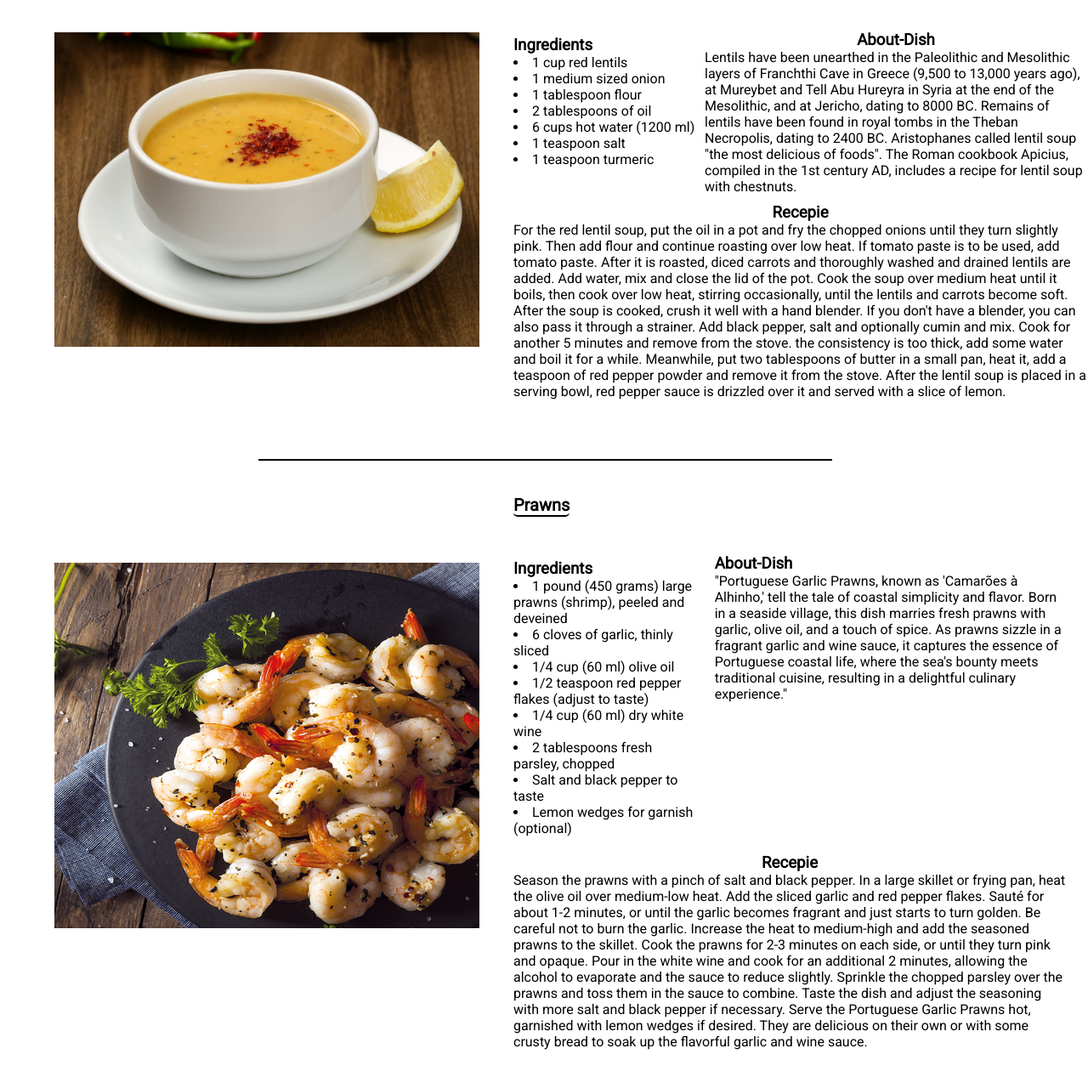
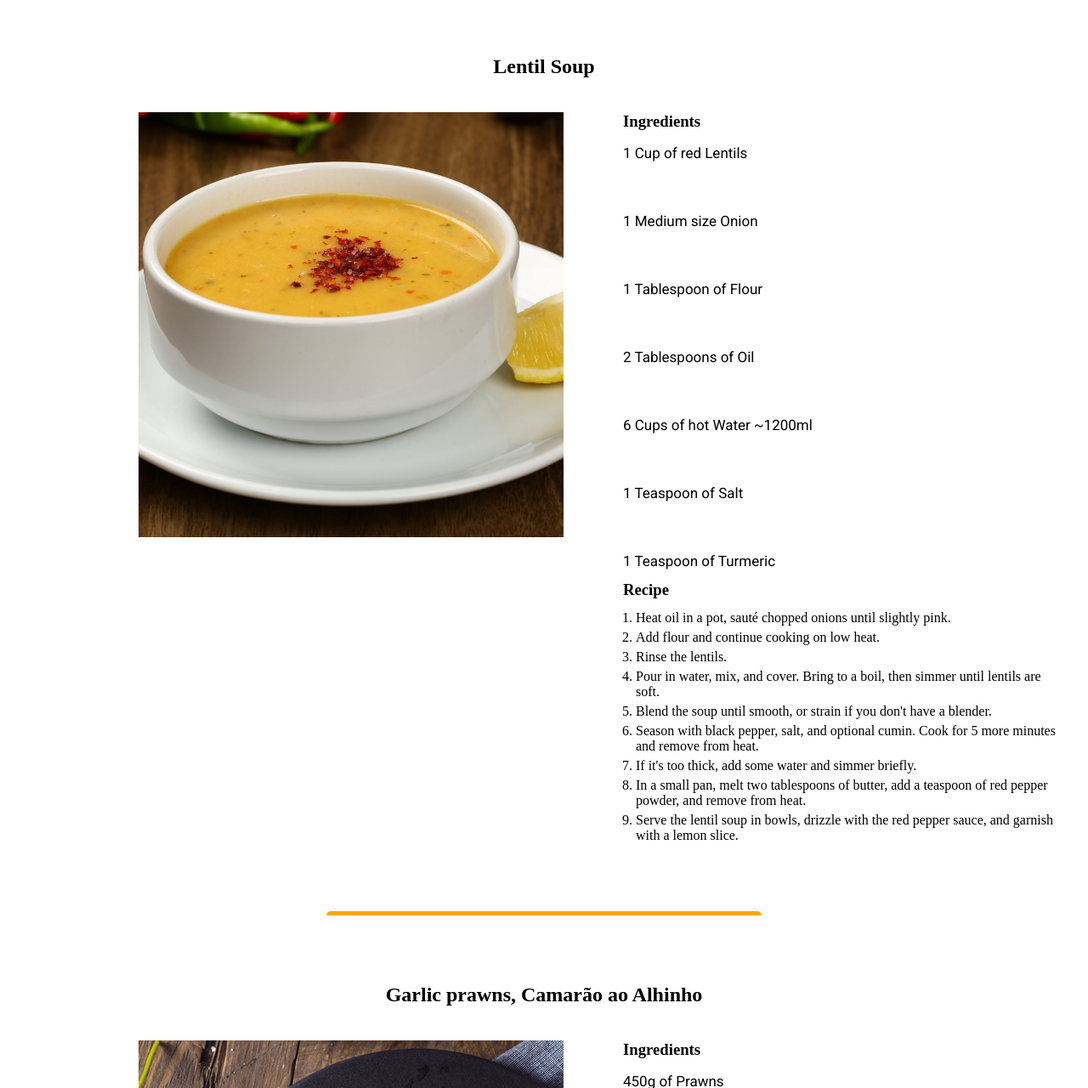
Before and after one commit to Kogha97/wbs-cook-book, a plain HTML site: page Starter.html in a window 1280 px wide. Shown: the part 227-1507 px from the top of the page at 85% size. Drawn offline with nearby package versions, Linux system fonts and the light colour scheme.

Commit message:
starter fixed

```diff
--- a/Cooking.css
+++ b/Cooking.css
@@ -199,9 +199,97 @@ footer{
     font-size: small;
     padding-top: 20px;
 }
+
+/* menu  */
+main{
+    display: flex;
+    flex-direction: column;
+    justify-content: center;
+    text-align: center;
+    padding-left: 10vw;
+    padding-right: 10vw;
+}
+main h1{
+    padding-top: 5vh;
+    padding-bottom: 5vh;
+}
+main h2{
+    padding-bottom: 5vh;
+    padding-top: 5vh;
+}
+.food{
+    display: flex;
+    flex-direction: row;
+    justify-content: space-around;
+    width: 90vw;
+    padding-bottom: 10vh;
+}
+.food img{
+    width: 500px;
+    height: 500px;
+    object-fit: cover;
+}
+.img-container{
+ width: 500px;
+}
+
+.food-info{
+    width: 40vw;
+}
+.ingredients{
+    display: flex;
+    flex-direction: column;
+    color: black;
+    justify-content: flex-start;
+}
+.ingredients h3{
+    display: flex;
+    align-items: flex-start;
+    padding-bottom: 2vh;
+}
+.ingredients ul{
+    display: flex;
+    flex-direction: column;
+    justify-content: flex-start;
+}
+.ingredients li{
+    display: flex;
+    color: black;
+    align-items: flex-start;
+    gap: 5px;
+}
+.recipe{
+    display: flex;
+    flex-direction: column;
+    justify-content: flex-start;
+}
+.recipe h3{
+    display: flex;
+    align-items: flex-start;
+    padding-bottom: 1vw;
+    padding-top: 1vw;
+}
+.recipe ol{
+    display: flex;
+    color: black;
+    flex-direction: column;
+    align-items: flex-start;
+    text-align: start;
+    gap: 5px;
+    padding-left: 15px;
+
+}
+.rounded {
+    border-top: 5px solid orange;
+    border-radius: 5px;
+    width: 50%;
+    position: relative;
+    left: 25%;
+    padding-bottom: 5vh;
+}
 /* Food menu*/
 /* STARTER   */
-/* Lentil */
+/* Lentil
 .Lentil-part{
 
     display: grid;
@@ -260,7 +348,7 @@ bottom:50px;
     justify-content: center;
     align-items: center;
 }
-/* Prawns*/
+/* Prawns*
 .div{
     display: grid;
     padding-top: 40px;
@@ -329,7 +417,7 @@ bottom:50px;
     background-color: #030a0a;
 }
                   /*MAİN*/
-/*Döner and İskender*/
+/*Döner and İskender*
 .STARTER-Döner{
     display: grid;
     padding-top: 25px;
@@ -407,7 +495,7 @@ bottom:50px;
     height: 2px;
     background-color: #030a0a;
 }
-/*Köfte-part*/
+/*Köfte-part*
 .Köfte-Part{
     display: grid;
     grid-template-columns:repeat (1fr 1fr);
@@ -462,7 +550,7 @@ bottom:50px;
     padding-top: 10px;
 }
 
-/*Mantı-part*/
+/* antı-part* *
 
 .Manti-Part{
     display: grid;
@@ -518,7 +606,7 @@ bottom:50px;
     grid-column-end: 4;
     padding-top: 20px;
 }
-/*Grilled sea bass - part */
+/*Grilled sea bass - part *
 .Grilled-sea-Part{
     display: grid;
     grid-template-columns:repeat (1fr 1fr);
@@ -574,7 +662,7 @@ bottom:50px;
     padding-top: 10px;
 }
 
-/*Rosted chicken-part */
+/*Rosted chicken-part *
 
 .Rosted-chicken-Part{
     display: grid;
@@ -632,7 +720,7 @@ bottom:50px;
     padding-top: 10px;
 }
 
-/* Duck rice-part*/
+/* Duck rice-part
 
 .Duck-rice-Part{
     display: grid;
@@ -692,7 +780,7 @@ bottom:50px;
 
          /* DESERTS */
 
-/*Baklava*/
+/*Baklava
 
 .Baklava-part{
     display: grid;
@@ -765,7 +853,7 @@ bottom:50px;
     grid-column-end: 4;
     padding-top: 20px;
 }
-/*Sericaia*/
+/*Sericaia*
 
 .Sericaia-Part{
     display: grid;
@@ -819,5 +907,4 @@ bottom:50px;
     display: grid;
     grid-column-start: 1;
     grid-column-end: 4;
-    padding-top: 10px;
-}
+    padding-top: 10px;}
--- a/Starter.html
+++ b/Starter.html
@@ -26,94 +26,72 @@
             <a href="">Contact Us</a>
         </div>
     </Header>
+    <main>
+        <h1>Starters</h1>
+        <h2>Lentil Soup</h2>
+        <div class="food">
 
-    <section class="Lentil-part">
-
-
-    <div class="Lentil-img"><img src="./images/Lentil.jpeg"width="500" height="450"></div>
-
-    <div class="STARTER"><h2>STARTERS</h2>
-      <div class="Ingredients">
-        <label>
-            <h1>Lentil</h1>
-            <h3>Ingredients</h3>
-            <li>1 cup red lentils </li>
-            <li>1 medium sized onion</li>
-            <li>1 tablespoon flour</li>
-            <li>2 tablespoons of oil</li>
-            <li>6 cups hot water (1200 ml)</li>
-            <li>1 teaspoon salt</li>
-            <li>1 teaspoon turmeric</li>
-        </label>
-
-
-       <div class="About-Dish">
-        <h3>About-Dish</h3>
-        <p>Lentils have been unearthed in the Paleolithic and Mesolithic layers of Franchthi Cave in Greece (9,500 to 13,000 years ago),
-            at Mureybet and Tell Abu Hureyra in Syria at the end of the Mesolithic, and at Jericho, dating to 8000 BC.
-            Remains of lentils have been found in royal tombs in the Theban Necropolis, dating to 2400 BC.
-            Aristophanes called lentil soup "the most delicious of foods".
-            The Roman cookbook Apicius, compiled in the 1st century AD, includes a recipe for lentil soup with chestnuts.</p></div>
-
-
-         <div class="Recepie">
-          <h3>Recepie</h3>
-          <p> For the red lentil soup, put the oil in a pot and fry the chopped onions until they turn slightly pink.
-            Then add flour and continue roasting over low heat.
-            If tomato paste is to be used, add tomato paste. After it is roasted, diced carrots and thoroughly washed and drained lentils are added.
-            Add water, mix and close the lid of the pot. Cook the soup over medium heat until it boils, then cook over low heat, stirring occasionally, until the lentils and carrots become soft.
-            After the soup is cooked, crush it well with a hand blender. If you don't have a blender, you can also pass it through a strainer.
-            Add black pepper, salt and optionally cumin and mix. Cook for another 5 minutes and remove from the stove.
-            the consistency is too thick, add some water and boil it for a while.
-            Meanwhile, put two tablespoons of butter in a small pan, heat it, add a teaspoon of red pepper powder and remove it from the stove.
-            After the lentil soup is placed in a serving bowl, red pepper sauce is drizzled over it and served with a slice of lemon.</p></div>
-
-    </div>
-
-    <div class="Line"></div>
-    </section>
-    <section class="Prawns-Part">
-
-        <div class="Prawns-img"><img src="./images/garlic__prawns.jpg"width="500" height="450"></div>
-
-        <div class="div">
-          <div class="Ingredients-prawns">
-            <label>
-                <h1>Prawns</h1>
-                <h3>Ingredients</h3>
-                <li>1 pound (450 grams) large prawns (shrimp), peeled and deveined </li>
-                <li>6 cloves of garlic, thinly sliced</li>
-                <li>1/4 cup (60 ml) olive oil</li>
-                <li>1/2 teaspoon red pepper flakes (adjust to taste)</li>
-                <li>1/4 cup (60 ml) dry white wine</li>
-                <li>2 tablespoons fresh parsley, chopped</li>
-                <li>Salt and black pepper to taste</li>
-                <li>Lemon wedges for garnish (optional)</li>
-            </label>
-
-
-           <div class="About-Dish-Prawns">
-            <h3>About-Dish</h3>
-            <p>"Portuguese Garlic Prawns, known as 'Camarões à Alhinho,' tell the tale of coastal simplicity and flavor. Born in a seaside village, this dish marries fresh prawns with garlic, olive oil, and a touch of spice. As prawns sizzle in a fragrant garlic and wine sauce, it captures the essence of Portuguese coastal life, where the sea's bounty meets traditional cuisine, resulting in a delightful culinary experience."</p></div>
-
-
-             <div class="Recepie-prawns">
-              <h3>Recepie</h3>
-              <p> Season the prawns with a pinch of salt and black pepper.
-                In a large skillet or frying pan, heat the olive oil over medium-low heat.
-                Add the sliced garlic and red pepper flakes. Sauté for about 1-2 minutes, or until the garlic becomes fragrant and just starts to turn golden.
-                Be careful not to burn the garlic.
-                Increase the heat to medium-high and add the seasoned prawns to the skillet.
-                Cook the prawns for 2-3 minutes on each side, or until they turn pink and opaque.
-                Pour in the white wine and cook for an additional 2 minutes, allowing the alcohol to evaporate and the sauce to reduce slightly.
-                Sprinkle the chopped parsley over the prawns and toss them in the sauce to combine.
-                Taste the dish and adjust the seasoning with more salt and black pepper if necessary.
-                Serve the Portuguese Garlic Prawns hot, garnished with lemon wedges if desired.
-                They are delicious on their own or with some crusty bread to soak up the flavorful garlic and wine sauce.</p></div>
-
+            <div class="img-container"><img src="./images/Lentil.jpeg" alt=""></div>
+            <div class="food-info">
+                <div class="ingredients">
+                    <h3>Ingredients</h3>
+                    <ul>
+                        <li>1 Cup of red Lentils</li>
+                        <li>1 Medium size Onion</li>
+                        <li>1 Tablespoon of Flour</li>
+                        <li>2 Tablespoons of Oil</li>
+                        <li>6 Cups of hot Water ~1200ml </li>
+                        <li>1 Teaspoon of Salt</li>
+                        <li>1 Teaspoon of Turmeric</li>
+                    </ul>
+                </div>
+                <div class="recipe">
+                    <h3>Recipe</h3>
+                    <ol>
+                        <li>Heat oil in a pot, sauté chopped onions until slightly pink.</li>
+                        <li>Add flour and continue cooking on low heat.</li>
+                        <li>Rinse the lentils.</li>
+                        <li>Pour in water, mix, and cover. Bring to a boil, then simmer until lentils are soft.</li>
+                        <li>Blend the soup until smooth, or strain if you don't have a blender.</li>
+                        <li>Season with black pepper, salt, and optional cumin. Cook for 5 more minutes and remove from heat.</li>
+                        <li>If it's too thick, add some water and simmer briefly.</li>
+                        <li>In a small pan, melt two tablespoons of butter, add a teaspoon of red pepper powder, and remove from heat.</li>
+                        <li>Serve the lentil soup in bowls, drizzle with the red pepper sauce, and garnish with a lemon slice.</li>
+                    </ol>
+                </div>
+            </div>
         </div>
-
-    </section>
+        <div class="rounded"></div>
+        <h2>Garlic prawns, Camarão ao Alhinho</h2>
+        <div class="food">
+            <div class="img-container"><img src="./images/garlic__prawns.jpg" alt=""></div>
+            <div class="food-info">
+                <div class="ingredients">
+                    <h3>Ingredients</h3>
+                    <ul>
+                        <li>450g of Prawns</li>
+                        <li>6 Gloves of Garlic</li>
+                        <li>60ml of Olive Oil</li>
+                        <li>60ml of White Wine</li>
+                        <li>30g of salted Butter</li>
+                        <li>Salt and Pepper to taste</li>
+                        <li>Lemon wedges for garnish</li>
+                    </ul>
+                </div>
+                <div class="recipe">
+                    <h3>Recipe</h3>
+                    <ol>
+                        <li>Heat oil in a frying pan, sauté the Prawns.</li>
+                        <li>Add the Garlic either chopped or mashed</li>
+                        <li>Add Pepper and Salt.</li>
+                        <li>When the Prawns are almost cooked add Butter and White wine</li>
+                        <li>Reduce and sauce until prefered thickness</li>
+                    </ol>
+                </div>
+            </div>
+        </div>
+        </div>
+    </main>
     <footer>
         <div class="contact-us">
             <div class="contact--us"><h3>Contact Us</h3></div>
```
